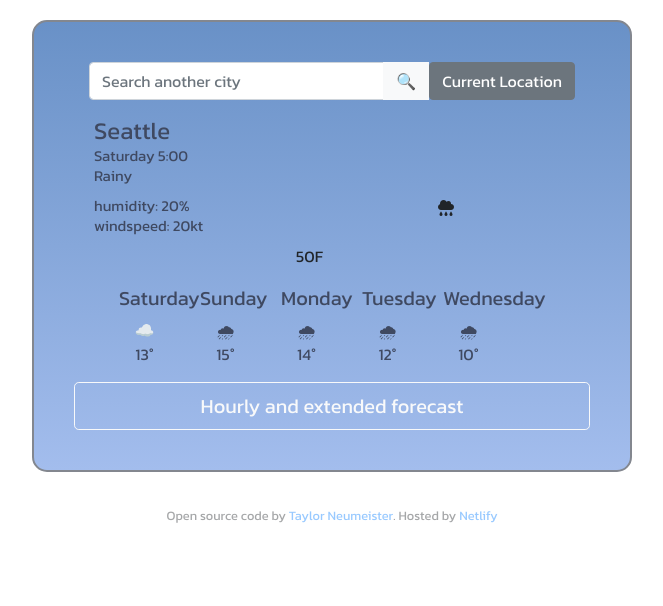
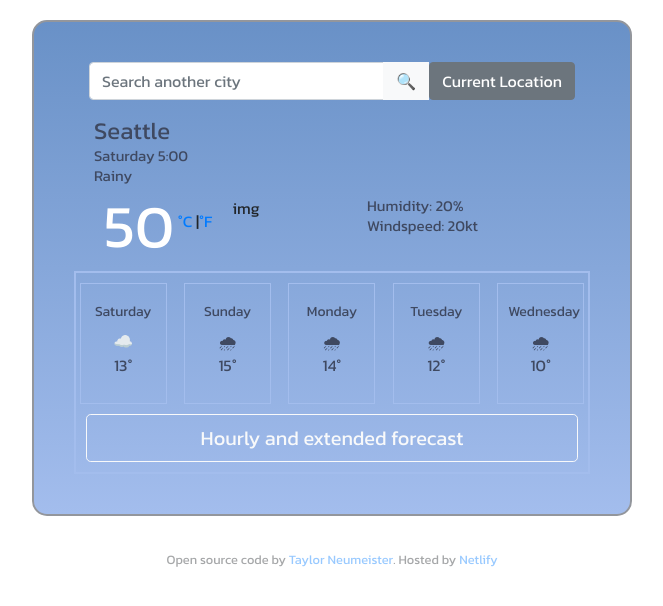
Before and after one commit to taylor29n/week-6-project, a plain HTML site: page index.html in a window 1280 px wide. Shown: the whole page, without its empty margins (308-971 px from the left). Drawn offline with nearby package versions, Linux system fonts and the light colour scheme.

Commit message:
Cleaned forecast CSS / fixed temp position

```diff
--- a/index.html
+++ b/index.html
@@ -40,50 +40,53 @@
         </li>
     </ul>
 <div class="row">
-    <div class="col-4">
+        <div class="col-6">
+            <div class="float-left" id="temperature">
+                <span class="temp" id="temp">50</span><span class="units" id="units"> <a href="">°C</a> |<a href="">°F</a>
+                </span>
+            </div>
+        <div class="float-left">
+            <div class="main-icon">
+            img
+            </div>
+        </div>
+    </div>
+        <div class="col-6">
         <ul id="conditions" class="conditions">
-            <li id="humidity">humidity: 20%
+            <li id="humidity">Humidity: 20%
             </li>
-            <li id="windspeed">windspeed: 20kt
+            <li id="windspeed">Windspeed: 20kt
             </li>
         </ul>
-    </div>
-    <div class="col-4" id="temperature">
-        <span class="temp" id="temp"></span>50F<span class="units" id="units">
-        </span>
-     </div>
-    <div class="col-4" id="icon">
-        <i class="fas fa-cloud-rain"></i>
-        </div>
+            </div>
     </div>
 
     <div class="container forecast">
         <div class="row">
             <div class="col-2">
                 <h5>Saturday</h5>
-                <p> ☁️</br> <span class="bold"> 13°</span> </p>
+                <p>☁️</br><span class="bold">13°</span></p>
             </div>
             <div class="col-2">
                 <h5>Sunday</h5>
-                <p> 🌧</br> <span class="bold"> 15°</span> </p>
+                <p>🌧</br><span class="bold">15°</span></p>
             </div>
             <div class="col-2">
                 <h5>Monday</h5>
-                <p> 🌧</br> <span class="bold"> 14°</span> </p>
+                <p>🌧</br><span class="bold">14°</span></p>
             </div>
             <div class="col-2">
                 <h5>Tuesday</h5>
-                <p> 🌧</br> <span class="bold"> 12°</span> </p>
+                <p>🌧</br><span class="bold">12°</span></p>
             </div>
             <div class="col-2">
                 <h5>Wednesday</h5>
-                <p> 🌧</br> <span class="bold"> 10°</span> </p>
+                <p>🌧</br><span class="bold">10°</span></p>
             </div>
         </div>
-    </div>
-
-    <button type="button" class="btn btn-outline-light btn-lg btn-block" id="extended">Hourly and extended forecast</button>
-
+        <div class="forecast-button">
+            <button type="button" class="btn btn-outline-light btn-lg btn-block" id="extended">Hourly and extended forecast</button>
+    </div></div>
     <script src="src/index.js"></script>
     </div>
     </div>
--- a/src/styles.css
+++ b/src/styles.css
@@ -6,7 +6,7 @@ h1 {
   font-size: 24px;
   color: #3f4961;
   padding-left: 20px;
-  font-weight: 200;
+  font-weight: lighter;
   line-height: 30px;
   margin-bottom: 0;
 }
@@ -28,6 +28,11 @@ li {
   line-height: 20px;
 }
 
+h5 {
+  font-size: 14px;
+  font-weight: 400px;
+}
+
 footer {
   text-align: center;
   bottom: 0px;
@@ -39,39 +44,48 @@ footer {
   max-width: 600px;
   margin: 20px auto;
   padding: 40px;
-  border: 2px solid #83878f;
+  border: 2px solid #93969c;
   border-radius: 15px;
   background-image: linear-gradient(to top, #a3bded 0%, #6991c7 100%);
 }
 
 .temp {
-  padding-top: 0;
-  padding-left: 40px;
+  padding-left: 30px;
   font-size: 60px;
-  color: #3f4961;
+  color: white;
+  line-height: 1;
+  font-weight: lighter;
+}
+
+.main-icon {
+  position: relative;
 }
 
 .units {
   position: relative;
-  top: -25px;
-  font-size: 20px;
-}
-
-.icon {
-  font-size: 300px;
-  opacity: 0.6;
-  position: relative;
-  top: -200px;
-  left: 210px;
-  color: #3f4961;
+  font-size: 16px;
+  top: -20px;
+  padding-right: 20px;
 }
 
 .forecast {
-  padding-left: 45px;
   text-align: center;
-  max-width: 600px;
+  max-width: 700px;
   font-weight: lighter;
   color: #3f4961;
+  padding: 10px 10px;
+  border: 2px solid #a3bded;
+  margin-top: 15px;
+}
+
+.col-2 {
+  border: 1px solid #a3bded;
+  padding: 20px 10px 10px 10px;
+  margin: 0 auto;
+}
+
+.forecast-button {
+  margin-top: 10px;
 }
 
 .bold {
```
